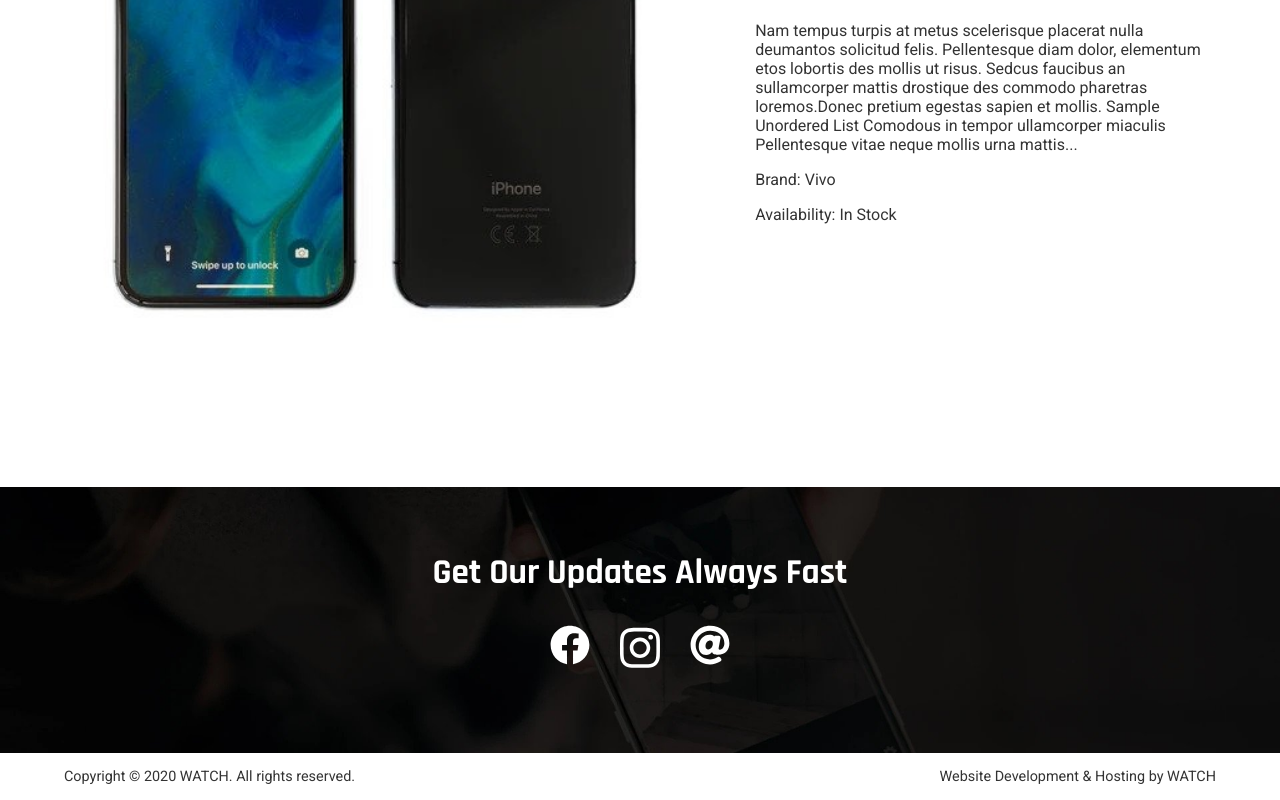
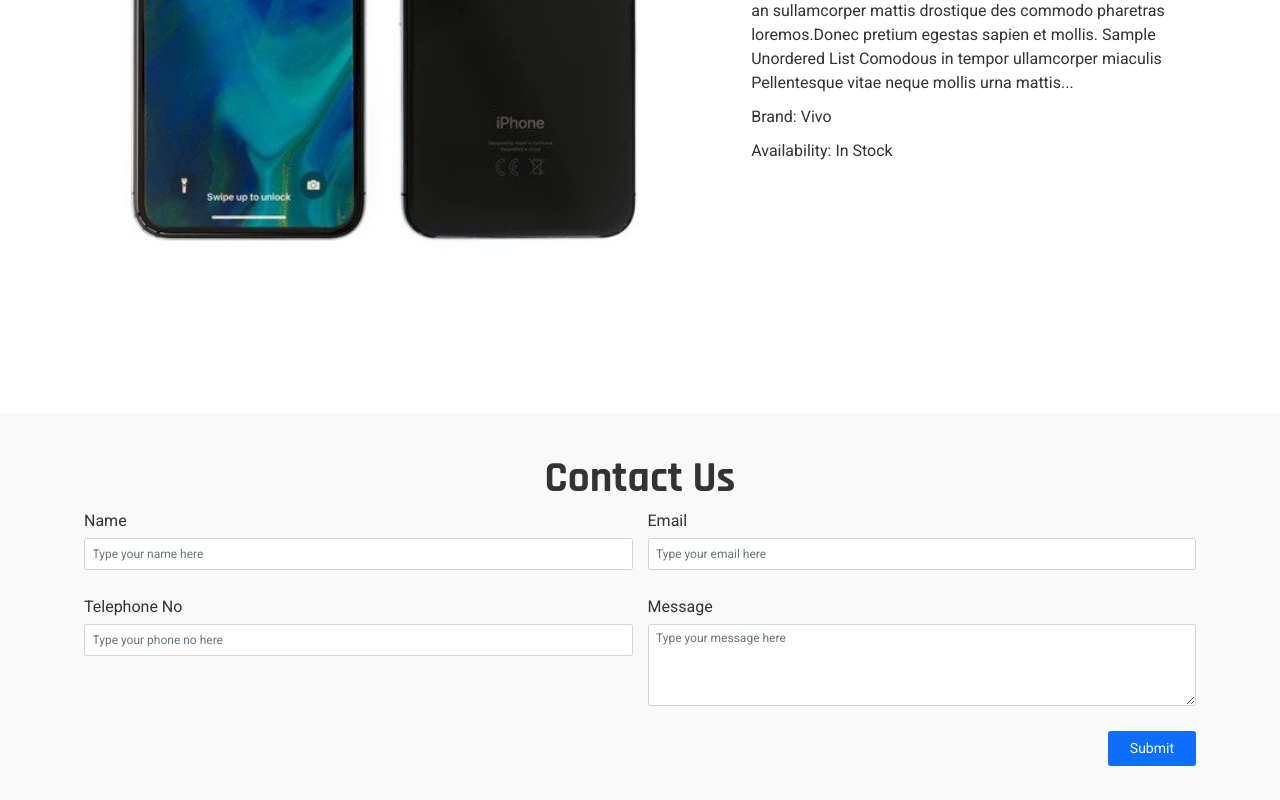
Before and after one commit to yushanwebdev/hightechworld, a React (Create React App) app: page /detail.html in a window 1280 px wide. Shown: the part 560-1360 px from the top of the page. Built offline with nearby package versions, Linux system fonts and the light colour scheme.

Commit message:
feat: Develop the <Contact />

```diff
--- a/public/index.html
+++ b/public/index.html
@@ -24,11 +24,22 @@
       work correctly both with client-side routing and a non-root public URL.
       Learn how to configure a non-root public URL by running `npm run build`.
     -->
-    <link href="https://fonts.googleapis.com/css2?family=Roboto:wght@400;500&family=Rajdhani:wght@700&display=swap" rel="stylesheet">
+    <link
+      href="https://fonts.googleapis.com/css2?family=Roboto:wght@400;500&family=Rajdhani:wght@700&display=swap"
+      rel="stylesheet"
+    />
     <title>High Tech World</title>
   </head>
   <body>
     <noscript>You need to enable JavaScript to run this app.</noscript>
+    <!-- A little help for the Netlify post-processing bots -->
+    <form name="contact" netlify netlify-honeypot="bot-field" action="/" hidden>
+      <input type="text" name="name" />
+      <input type="email" name="email" />
+      <input type="text" name="phone" />
+      <textarea name="message"></textarea>
+    </form>
+
     <div id="root"></div>
     <!--
       This HTML file is a template.
--- a/src/App.css
+++ b/src/App.css
@@ -11,20 +11,20 @@
 }
 
 body {
-  font-family: 'Roboto', sans-serif;
+  font-family: "Roboto", sans-serif;
   font-size: 1.6em;
   color: var(--mainLightBlack);
 }
 
 h2 {
-  font-family: 'Rajdhani',sans-serif;
-	margin-top: 0;
+  font-family: "Rajdhani", sans-serif;
+  margin-top: 0;
   font-size: 2.7em;
   text-align: center;
 }
 
 a {
-	transition: all .3s ease-in-out;
+  transition: all 0.3s ease-in-out;
 }
 
 img {
--- a/src/App.js
+++ b/src/App.js
@@ -1,12 +1,14 @@
-import React from 'react';
-import './App.css';
-import { Switch, Route } from 'react-router-dom';
+import React from "react";
+import "bootstrap/dist/css/bootstrap.min.css";
+import "./App.css";
+import { Switch, Route } from "react-router-dom";
 
-import Header from './components/Header';
-import Footer from './components/Footer';
-import Home from './pages/Home';
-import Products from './pages/Products';
-import Detail from './pages/Detail';
+import Header from "./components/Header";
+import Footer from "./components/Footer";
+import Home from "./pages/Home";
+import Products from "./pages/Products";
+import Detail from "./pages/Detail";
+import Contact from "./components/Contact";
 
 function App() {
   return (
@@ -14,15 +16,15 @@
       <Header />
       <main>
         <Switch>
-	  			<Route exact path='/' component={Home} />
-          <Route path='/products' component={Products} />
-          <Route path='/detail.html' component={Detail} />
+          <Route exact path="/" component={Home} />
+          <Route path="/products" component={Products} />
+          <Route path="/detail.html" component={Detail} />
         </Switch>
       </main>
+      <Contact />
       <Footer />
     </React.Fragment>
   );
 }
 
-
 export default App;
--- /dev/null
+++ b/src/components/Contact.js
@@ -0,0 +1,112 @@
+import React, { Component } from "react";
+import styled from "styled-components";
+
+class Contact extends Component {
+  onSubmit = (e) => {
+    e.preventDefault();
+    alert("Submission Successful");
+  };
+
+  render() {
+    return (
+      <ContactUs>
+        <div className="container">
+          <h2>Contact Us</h2>
+          <form
+            className="row"
+            name="contact"
+            method="POST"
+            action="/contact/"
+            data-netlify="true"
+            onSubmit={this.onSubmit}
+          >
+            <div className="col-md-6 form-item">
+              <label for="name" className="form-label">
+                Name
+              </label>
+              <input
+                type="text"
+                className="form-control"
+                id="name"
+                name="name"
+                placeholder="Type your name here"
+              />
+            </div>
+            <div className="col-md-6 form-item">
+              <label for="email" className="form-label">
+                Email
+              </label>
+              <input
+                type="email"
+                className="form-control"
+                id="email"
+                name="email"
+                placeholder="Type your email here"
+              />
+            </div>
+            <div className="col-md-6 form-item">
+              <label for="phone" className="form-label">
+                Telephone No
+              </label>
+              <input
+                type="text"
+                className="form-control"
+                id="phone"
+                name="phone"
+                placeholder="Type your phone no here"
+              />
+            </div>
+            <div className="col-md-6 form-item">
+              <label for="message" className="form-label">
+                Message
+              </label>
+              <textarea
+                id="message"
+                name="message"
+                class="form-control"
+                placeholder="Type your message here"
+                rows="4"
+              ></textarea>
+            </div>
+            <div className="text-end">
+              <button class="btn btn-primary">Submit</button>
+            </div>
+          </form>
+        </div>
+      </ContactUs>
+    );
+  }
+}
+
+export default Contact;
+
+const ContactUs = styled.div`
+  background-color: #f9f9f9;
+  padding: 40px 0;
+
+  .form-item {
+    margin-bottom: 25px;
+
+    input {
+      height: 32px;
+    }
+
+    input,
+    textarea {
+      font-size: 12px;
+    }
+  }
+
+  .text-end {
+    .btn-primary {
+      padding: 6px 21px;
+      font-size: 14px;
+    }
+  }
+
+  @media (min-width: 1366px) {
+    h2 {
+      margin-bottom: 30px;
+    }
+  }
+`;
```
Lines whose indentation alone changed are shown as unchanged.
